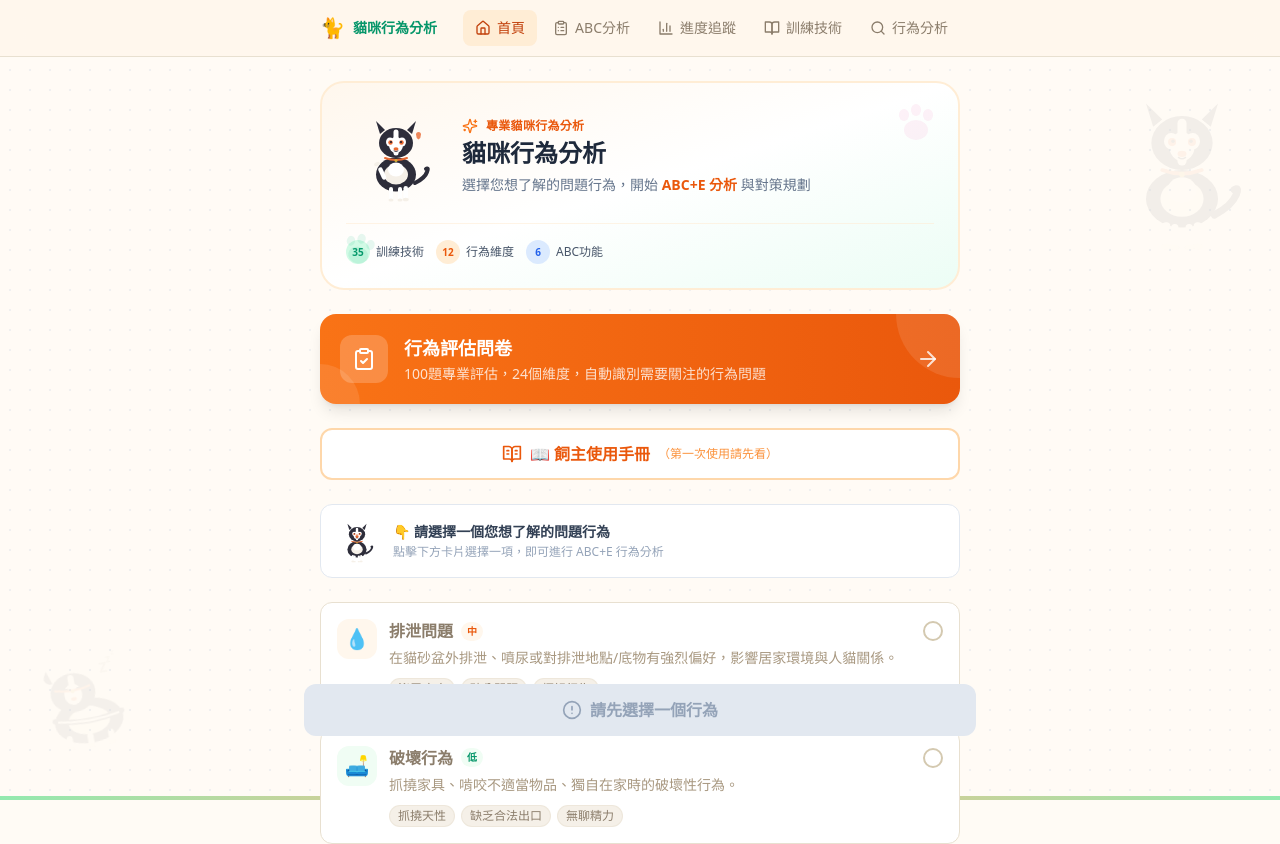
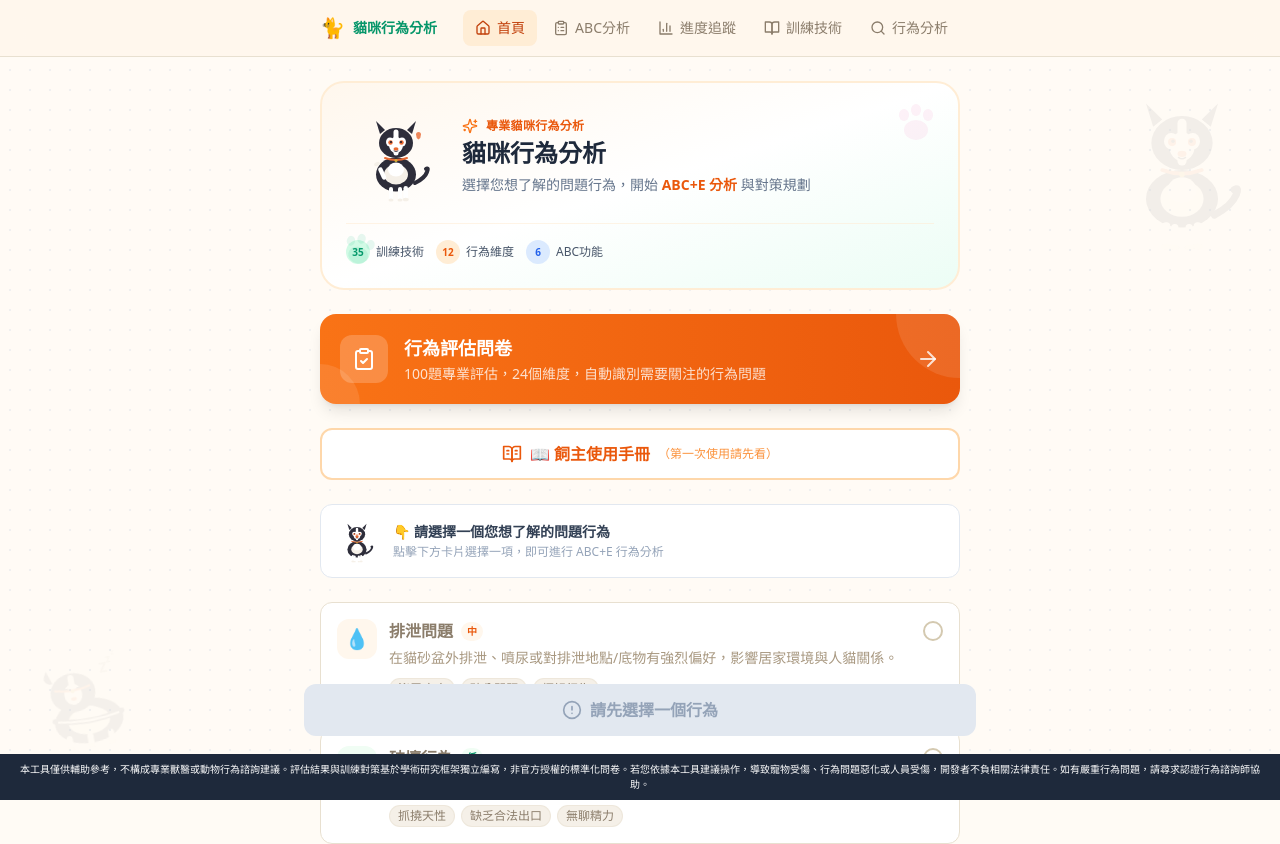
Before and after one commit to chouandony/cat-behavior-analyzer-v2, a Next.js app: page / in a window 1280 px wide. Shown: the top 844 px of the page. Built offline with nearby package versions, Linux system fonts and the light colour scheme.

Commit message:
Add disclaimer section to layout
Added a disclaimer at the bottom of the layout.

```diff
--- a/app/layout.tsx
+++ b/app/layout.tsx
@@ -34,9 +34,16 @@ export default function RootLayout({
         <div className="fixed inset-0 dot-pattern opacity-30 pointer-events-none z-0" />
 
         <Navbar />
-        <main className="max-w-2xl mx-auto px-4 py-6 pb-24 relative z-10">
+        <main className="max-w-2xl mx-auto px-4 py-6 pb-28 relative z-10">
           {children}
         </main>
+
+        {/* 底部免責聲明 */}
+        <div className="fixed bottom-0 left-0 right-0 bg-slate-800 text-white text-[10px] py-2 px-4 text-center z-50">
+          <p>
+            本工具僅供輔助參考，不構成專業獸醫或動物行為諮詢建議。評估結果與訓練對策基於學術研究框架獨立編寫，非官方授權的標準化問卷。若您依據本工具建議操作，導致寵物受傷、行為問題惡化或人員受傷，開發者不負相關法律責任。如有嚴重行為問題，請尋求認證行為諮詢師協助。
+          </p>
+        </div>
 
         {/* 底部裝飾 */}
         <div className="fixed bottom-0 left-0 right-0 h-1 bg-gradient-to-r from-forest-400 via-cat-400 to-forest-400 opacity-60" />
```
